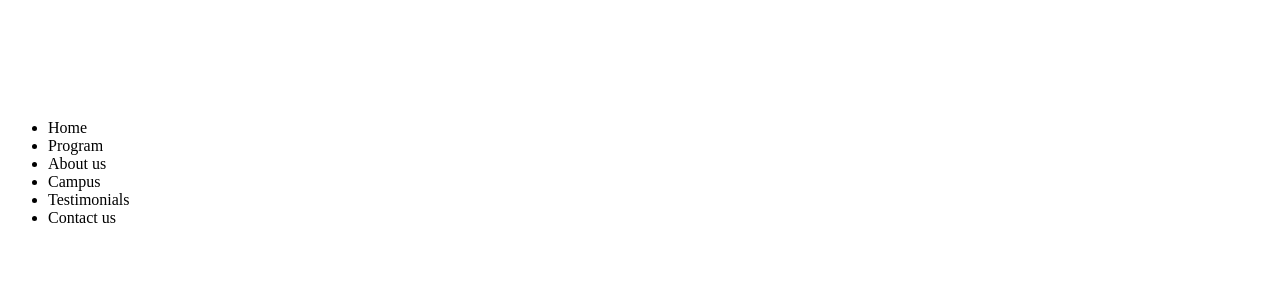
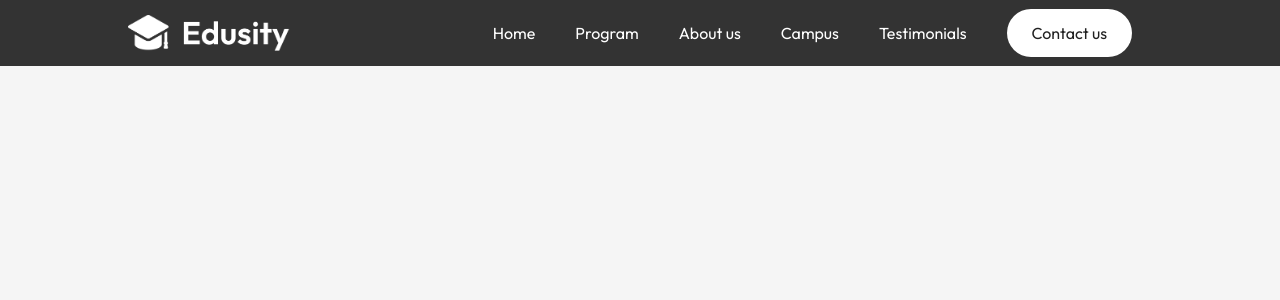
Before and after one commit to RayChikS/Edusity, a React (Vite) app: page / in a window 1280 px wide. Shown: the top 300 px of the page. Built offline with nearby package versions, Linux system fonts and the light colour scheme.

Commit message:
header-base-added
- header base structure and styles
- hero folder and files

```diff
--- a/src/App.jsx
+++ b/src/App.jsx
@@ -1,3 +1,4 @@
+import React from "react";
 import { Navbar } from "./components/Navbar/Navbar";
 
 export const App = () => {
--- /dev/null
+++ b/src/components/Hero/Hero.jsx
@@ -0,0 +1,6 @@
+import React from "react";
+import css from "./Hero.module.css";
+
+export const Hero = () => {
+  return <div></div>;
+};
--- a/src/components/Navbar/Navbar.jsx
+++ b/src/components/Navbar/Navbar.jsx
@@ -1,18 +1,23 @@
+import React from "react";
 import css from "./Navbar.module.css";
 import logo from "../../assets/logo.png";
 
 export const Navbar = () => {
   return (
-    <nav>
-      <img src={logo} alt="logo image" />
-      <ul>
-        <li>Home</li>
-        <li>Program</li>
-        <li>About us</li>
-        <li>Campus</li>
-        <li>Testimonials</li>
-        <li>Contact us</li>
-      </ul>
-    </nav>
+    <header>
+      <nav className="container">
+        <img className={css.logo} src={logo} alt="logo image" />
+        <ul className={css.navList}>
+          <li className={css.navListItem}>Home</li>
+          <li className={css.navListItem}>Program</li>
+          <li className={css.navListItem}>About us</li>
+          <li className={css.navListItem}>Campus</li>
+          <li className={css.navListItem}>Testimonials</li>
+          <li className={css.navListItem}>
+            <button className={css.btn}>Contact us</button>
+          </li>
+        </ul>
+      </nav>
+    </header>
   );
 };
--- a/src/components/Navbar/Navbar.module.css
+++ b/src/components/Navbar/Navbar.module.css
@@ -0,0 +1,33 @@
+nav {
+  width: 100%;
+  background: var(--lightblack);
+  color: var(--white);
+  padding: 4px 0;
+  position: fixed;
+  top: 0;
+  left: 0;
+  display: flex;
+  align-items: center;
+  justify-content: space-between;
+  z-index: 10;
+}
+
+.logo {
+  width: 180px;
+}
+
+.navListItem {
+  display: inline-block;
+  margin: 5px 20px;
+  font-size: 16px;
+}
+
+.btn {
+  background: var(--white);
+  border: 0;
+  outline: 0;
+  color: var(--midblack);
+  padding: 14px 25px;
+  font-size: 16px;
+  border-radius: 30px;
+}
--- a/src/index.css
+++ b/src/index.css
@@ -0,0 +1,82 @@
+/*
+========================
+BASE STYLES
+========================
+*/
+@import url("https://fonts.googleapis.com/css2?family=Outfit:wght@100..900&display=swap");
+
+*,
+*::before,
+*::after {
+  font-family: "Outfit", sans-serif;
+  box-sizing: border-box;
+  margin: 0;
+  padding: 0;
+}
+
+:root {
+  --white: #ffffff;
+  --black: #000;
+  --bodyback: #f5f5f5;
+  --midblack: #212121;
+  --lightblack: #333;
+}
+
+.visually-hidden {
+  position: absolute;
+  width: 1px;
+  height: 1px;
+  margin: -1px;
+  border: 0;
+  padding: 0;
+  white-space: nowrap;
+  clip-path: inset(100%);
+  clip: rect(0 0 0 0);
+  overflow: hidden;
+}
+
+body {
+  background-color: var(--bodyback);
+}
+
+a {
+  color: inherit;
+  text-decoration: none;
+  line-height: 1;
+  cursor: pointer;
+}
+
+h1,
+h2,
+h3,
+h4,
+h5,
+h6,
+p {
+  /* font-size: inherit;
+  font-weight: inherit;
+  line-height: inherit; */
+}
+
+ul {
+  list-style: none;
+}
+
+img {
+  /* display: inline-block;
+  vertical-align: top;
+  max-width: 100%;
+  height: auto;
+  object-fit: cover; */
+}
+
+button {
+  border: none;
+  /* font-family: inherit; */
+  cursor: pointer;
+}
+
+.container {
+  padding-left: 10%;
+  padding-right: 10%;
+}
```
Also changed, not shown: src/components/Hero/Hero.module.css (added).
